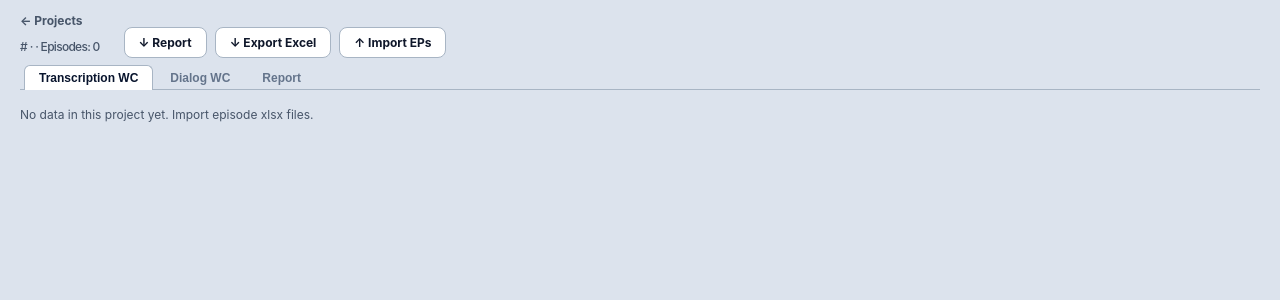
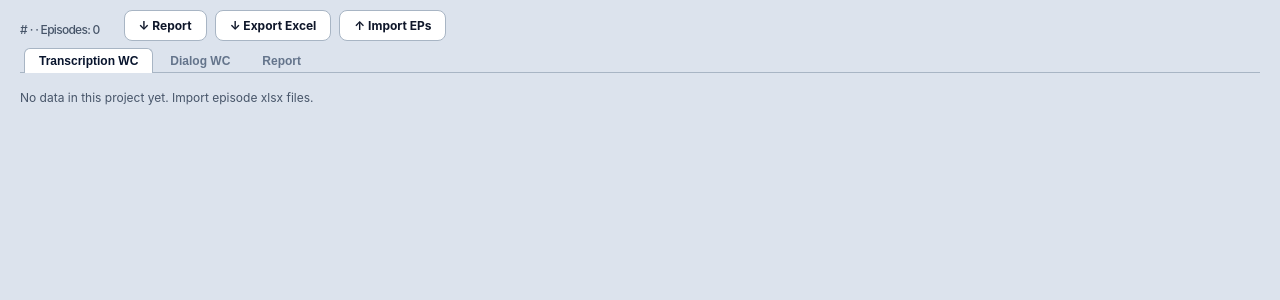
Before and after one commit to lalex321/DubStudio, a FastAPI app: template templates/project.html in a window 1280 px wide. Shown: the part 45-345 px from the top of the page. Run offline with FastAPI, Linux system fonts and the light colour scheme; the template is opened without the code that fills it, so the values that code supplies are empty; some libraries are stand-ins or nearby versions.

Commit message:
Drop the redundant ← Projects back link above the title
Topbar already has a Projects link, so the back-arrow on the project
page duplicated it. Removing it also lets the head-actions row sit
narrower without the inline stack on the left.

Co-Authored-By: Claude Opus 4.7 (1M context) <noreply@anthropic.com>

```diff
--- a/templates/project.html
+++ b/templates/project.html
@@ -19,10 +19,7 @@
 </script>
 <div class="project-top">
 <section class="page-head">
-  <div>
-    <a class="muted" href="/projects">← Projects</a>
-    <h1>{{ project.title }} <span class="muted small">#{{ project.number }}</span> <span class="muted small">· {{ project.start_date }} · Episodes: {{ episodes|length }}</span></h1>
-  </div>
+  <h1>{{ project.title }} <span class="muted small">#{{ project.number }}</span> <span class="muted small">· {{ project.start_date }} · Episodes: {{ episodes|length }}</span></h1>
   <div class="head-actions">
     <a class="btn" href="/projects/{{ project.id }}/report" title="Accounting report: actor → words (Transcription)">↓ Report</a>
     <a class="btn" href="/projects/{{ project.id }}/export" title="Download xlsx summary">↓ Export Excel</a>
```
